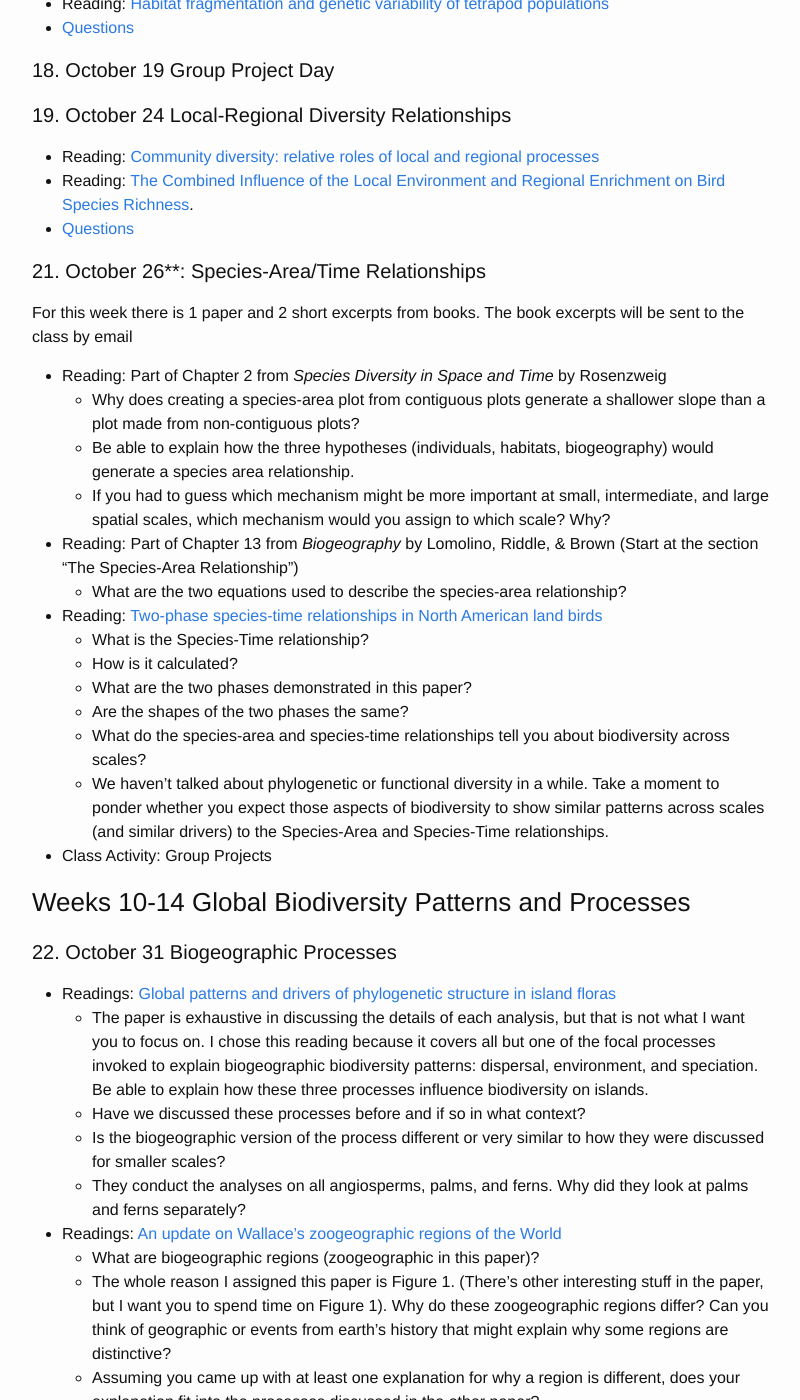
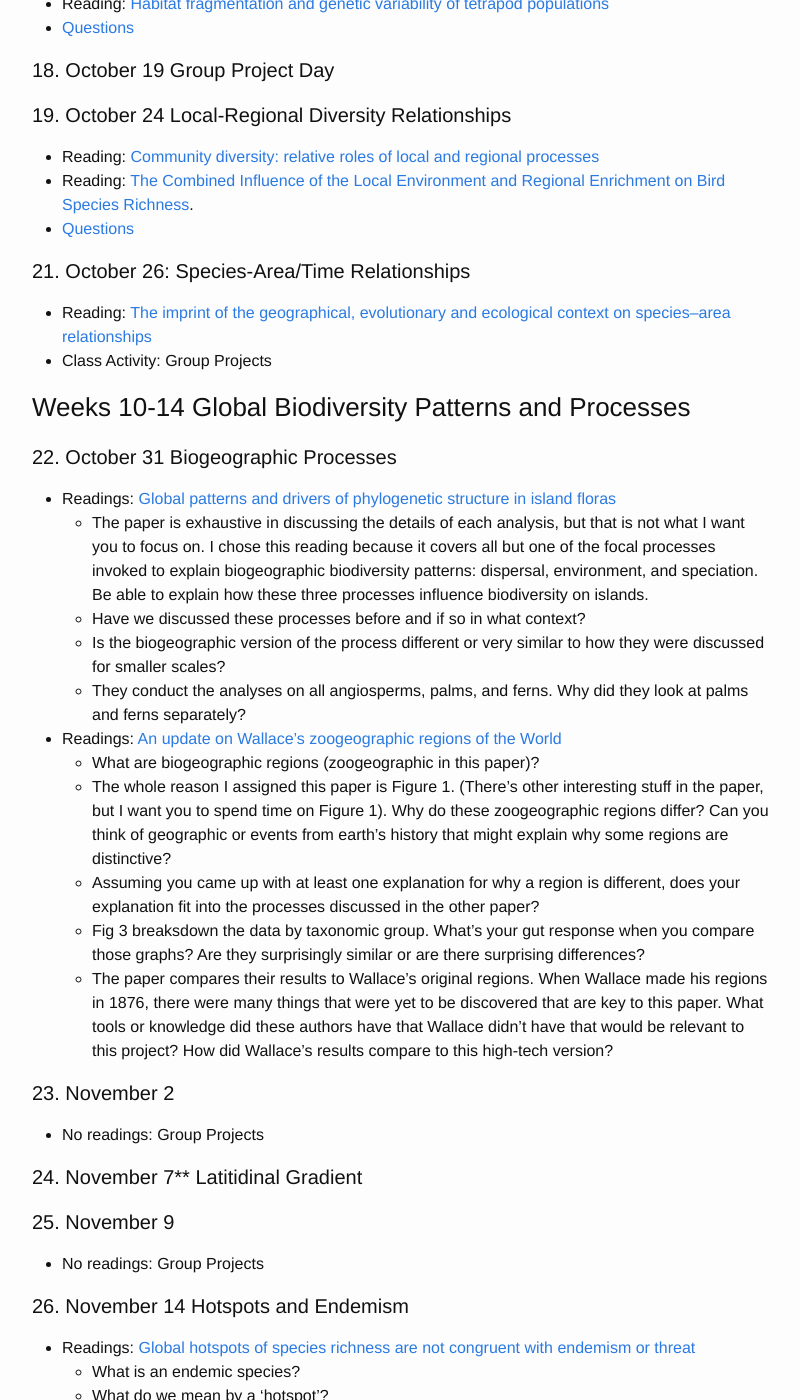
Before and after one commit to skmorgane/biodiversity-course, a Jekyll site: the page built from schedule.md, in a window 1280 px wide and 1400 px high, scrolled down 3450 px. Shown: the whole window, without its empty margins (238-1038 px from the left). Built offline with Jekyll 4.4.1, drawn with Linux system fonts in a browser that asks for light colours.

Commit message:
Changed SAR reading

```diff
--- a/schedule.md
+++ b/schedule.md
@@ -114,21 +114,8 @@ Everyone needs to read: [Assemblage Time Series Reveal Biodiversity Change but N
 * Reading: [The Combined Influence of the Local Environment and Regional Enrichment on Bird Species Richness](https://doi.org/10.1086/649578).
 * [Questions]({{ site.baseurl }}/questions/localregional)
 
-#### 21. October 26**: Species-Area/Time Relationships
-For this week there is 1 paper and 2 short excerpts from books. The book excerpts will be sent to the class by email
-*  Reading: Part of Chapter 2 from *Species Diversity in Space and Time* by Rosenzweig
-    * Why does creating a species-area plot from contiguous plots generate a shallower slope than a plot made from non-contiguous plots?
-    * Be able to explain how the three hypotheses (individuals, habitats, biogeography) would generate a species area relationship.
-    * If you had to guess which mechanism might be more important at small, intermediate, and large spatial scales, which mechanism would you assign to which scale? Why?
-* Reading: Part of Chapter 13 from *Biogeography* by Lomolino, Riddle, & Brown (Start at the section "The Species-Area Relationship")
-    * What are the two equations used to describe the species-area relationship?
-*  Reading: [Two-phase species-time relationships in North American land birds](https://doi.org/10.1111/j.1461-0248.2004.00581.x)
-    * What is the Species-Time relationship?
-    * How is it calculated?
-    * What are the two phases demonstrated in this paper?
-    * Are the shapes of the two phases the same?
-    * What do the species-area and species-time relationships tell you about biodiversity across scales?
-    * We haven't talked about phylogenetic or functional diversity in a while. Take a moment to ponder whether you expect those aspects of biodiversity to show similar patterns across scales (and similar drivers) to the Species-Area and Species-Time relationships.
+#### 21. October 26: Species-Area/Time Relationships
+* Reading: [The imprint of the geographical, evolutionary and ecological context on species–area relationships](https://doi.org/10.1111/j.1461-0248.2005.00848)
 *  Class Activity: Group Projects
 
 ### Weeks 10-14 Global Biodiversity Patterns and Processes
```
